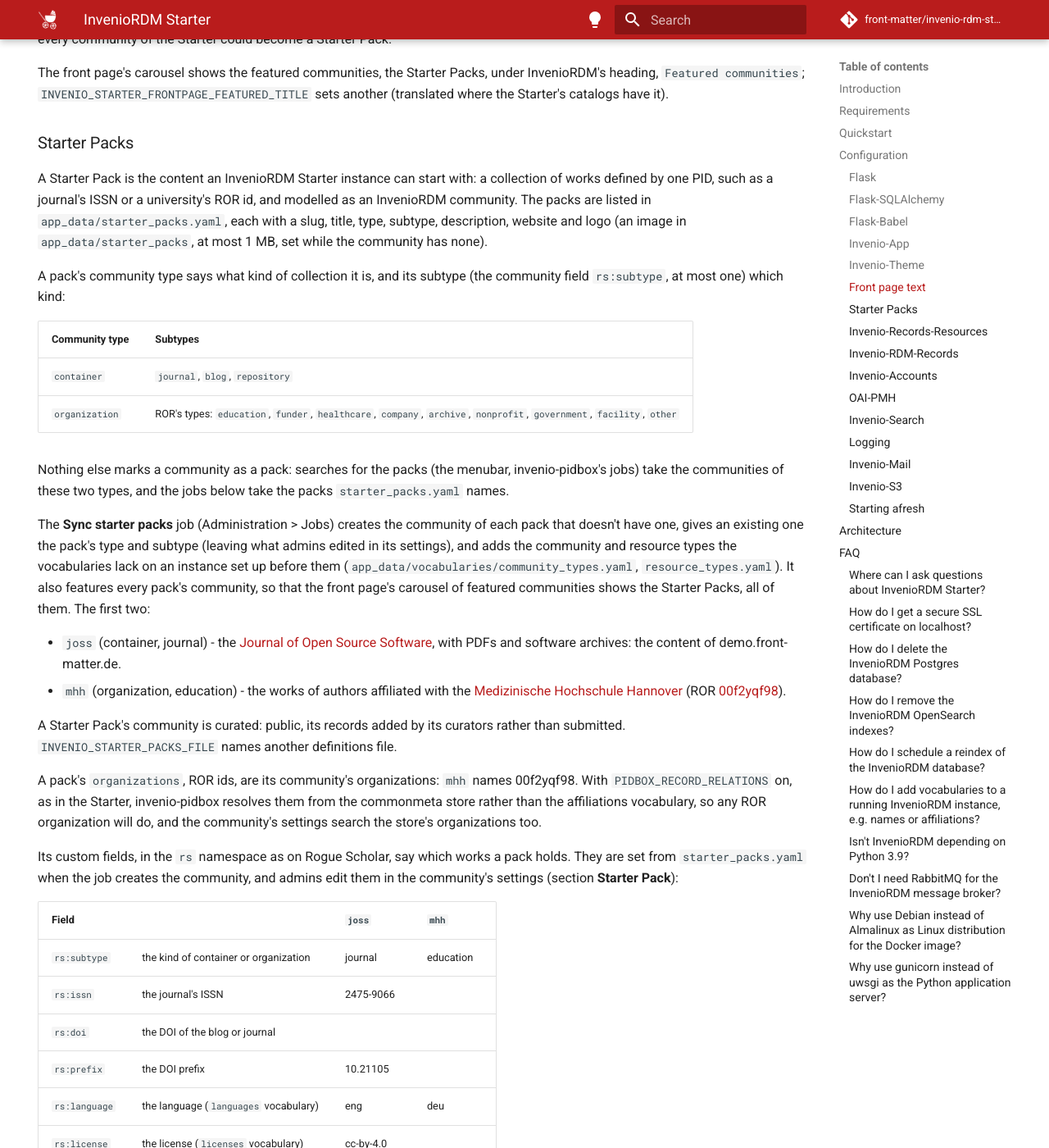
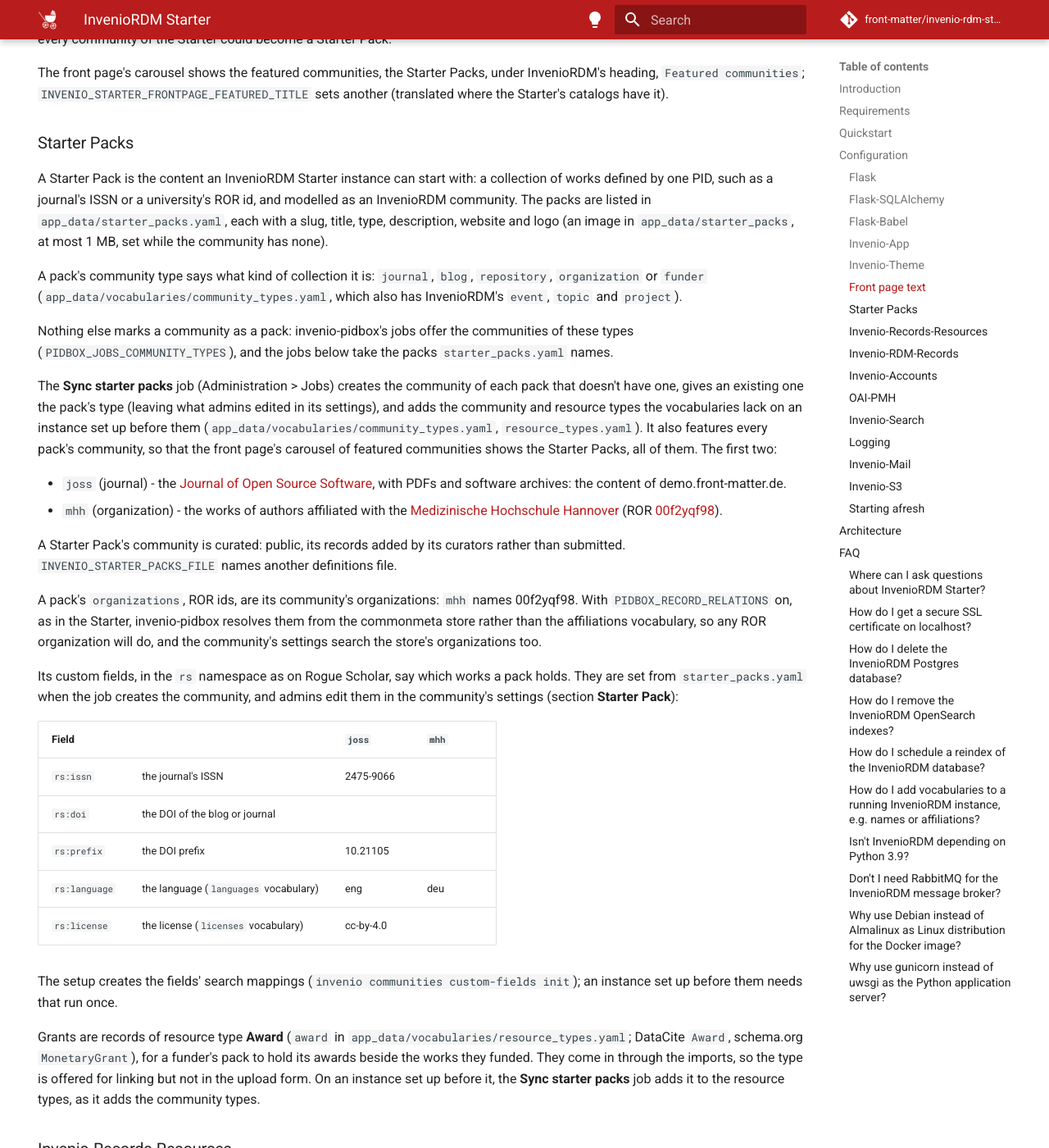
Before and after one commit to front-matter/invenio-rdm-starter, an MkDocs documentation site: the page built from docs/index.md, in a window 1280 px wide and 1400 px high, scrolled down 3824 px. Shown: the whole window at 82% size. Built offline with MkDocs 1.6.1 and Material for MkDocs 9.7.7, drawn with Linux system fonts in a browser that asks for light colours; comment, search, counter and statistics services are not loaded.

Commit message:
refactor: community types journal, repository and funder, not subtypes
The community types keep Blog and gain Journal, Repository and Funder,
in place of Container and the community field rs:subtype. A Starter
Pack's type is one of journal, blog, repository, organization or funder:
joss is a journal, mhh an organization.

```diff
--- a/docs/index.md
+++ b/docs/index.md
@@ -102,21 +102,16 @@ The front page's carousel shows the featured communities, the Starter Packs, und
 
 ### Starter Packs
 
-A Starter Pack is the content an InvenioRDM Starter instance can start with: a collection of works defined by one PID, such as a journal's ISSN or a university's ROR id, and modelled as an InvenioRDM community. The packs are listed in `app_data/starter_packs.yaml`, each with a slug, title, type, subtype, description, website and logo (an image in `app_data/starter_packs`, at most 1 MB, set while the community has none).
+A Starter Pack is the content an InvenioRDM Starter instance can start with: a collection of works defined by one PID, such as a journal's ISSN or a university's ROR id, and modelled as an InvenioRDM community. The packs are listed in `app_data/starter_packs.yaml`, each with a slug, title, type, description, website and logo (an image in `app_data/starter_packs`, at most 1 MB, set while the community has none).
 
-A pack's community type says what kind of collection it is, and its subtype (the community field `rs:subtype`, at most one) which kind:
+A pack's community type says what kind of collection it is: `journal`, `blog`, `repository`, `organization` or `funder` (`app_data/vocabularies/community_types.yaml`, which also has InvenioRDM's `event`, `topic` and `project`).
 
-| Community type | Subtypes |
-| --- | --- |
-| `container` | `journal`, `blog`, `repository` |
-| `organization` | ROR's types: `education`, `funder`, `healthcare`, `company`, `archive`, `nonprofit`, `government`, `facility`, `other` |
+Nothing else marks a community as a pack: invenio-pidbox's jobs offer the communities of these types (`PIDBOX_JOBS_COMMUNITY_TYPES`), and the jobs below take the packs `starter_packs.yaml` names.
 
-Nothing else marks a community as a pack: searches for the packs (the menubar, invenio-pidbox's jobs) take the communities of these two types, and the jobs below take the packs `starter_packs.yaml` names.
+The **Sync starter packs** job (Administration > Jobs) creates the community of each pack that doesn't have one, gives an existing one the pack's type (leaving what admins edited in its settings), and adds the community and resource types the vocabularies lack on an instance set up before them (`app_data/vocabularies/community_types.yaml`, `resource_types.yaml`). It also features every pack's community, so that the front page's carousel of featured communities shows the Starter Packs, all of them. The first two:
 
-The **Sync starter packs** job (Administration > Jobs) creates the community of each pack that doesn't have one, gives an existing one the pack's type and subtype (leaving what admins edited in its settings), and adds the community and resource types the vocabularies lack on an instance set up before them (`app_data/vocabularies/community_types.yaml`, `resource_types.yaml`). It also features every pack's community, so that the front page's carousel of featured communities shows the Starter Packs, all of them. The first two:
-
-* `joss` (container, journal) - the [Journal of Open Source Software](https://joss.theoj.org), with PDFs and software archives: the content of demo.front-matter.de.
-* `mhh` (organization, education) - the works of authors affiliated with the [Medizinische Hochschule Hannover](https://www.mhh.de) (ROR [00f2yqf98](https://ror.org/00f2yqf98)).
+* `joss` (journal) - the [Journal of Open Source Software](https://joss.theoj.org), with PDFs and software archives: the content of demo.front-matter.de.
+* `mhh` (organization) - the works of authors affiliated with the [Medizinische Hochschule Hannover](https://www.mhh.de) (ROR [00f2yqf98](https://ror.org/00f2yqf98)).
 
 A Starter Pack's community is curated: public, its records added by its curators rather than submitted. `INVENIO_STARTER_PACKS_FILE` names another definitions file.
 
@@ -126,7 +121,6 @@ Its custom fields, in the `rs` namespace as on Rogue Scholar, say which works a
 
 | Field | | `joss` | `mhh` |
 | --- | --- | --- | --- |
-| `rs:subtype` | the kind of container or organization | journal | education |
 | `rs:issn` | the journal's ISSN | 2475-9066 | |
 | `rs:doi` | the DOI of the blog or journal | | |
 | `rs:prefix` | the DOI prefix | 10.21105 | |
```
Also changed, not shown: site/invenio_rdm_starter/config.py, site/invenio_rdm_starter/custom_fields.py, site/invenio_rdm_starter/jobs.py, site/invenio_rdm_starter/starter_packs.py, 3 other files.
